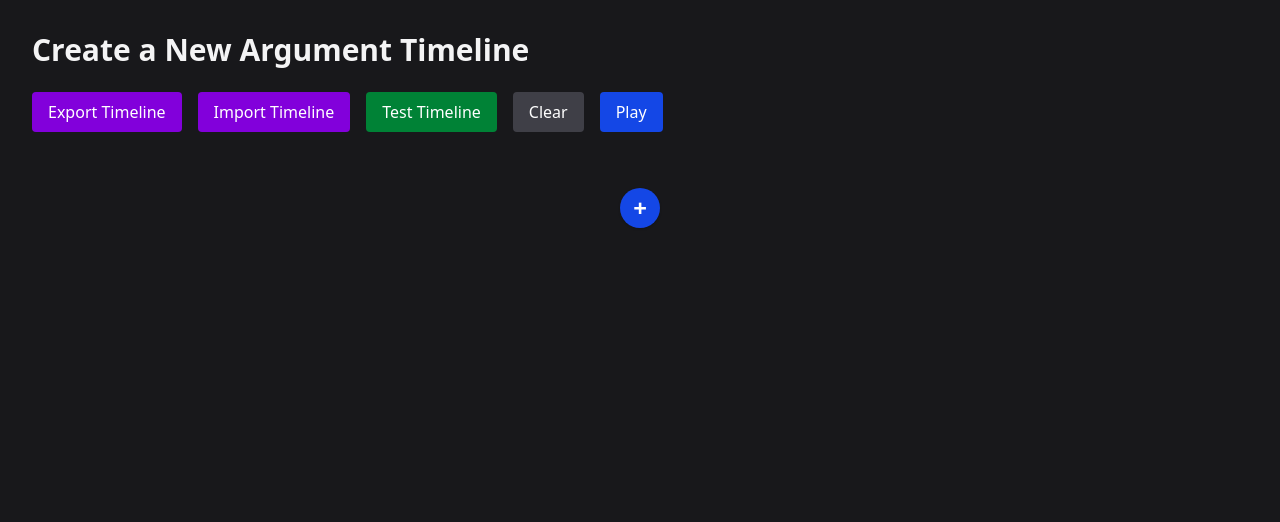
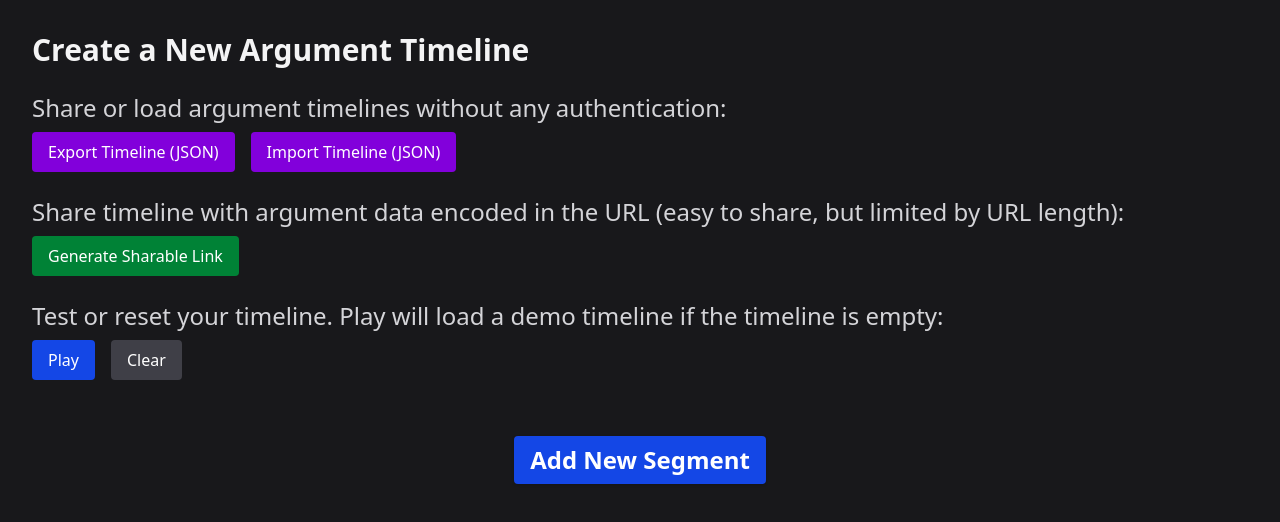
Before and after one commit to gbotros/argumenter, a Vue app: page /editor in a window 1280 px wide. Shown: the top 522 px of the page. Built offline with nearby package versions, Linux system fonts and the light colour scheme.

Commit message:
add descriptive titles

```diff
--- a/src/editor/components/EditorSegmentItem.vue
+++ b/src/editor/components/EditorSegmentItem.vue
@@ -11,7 +11,7 @@
     @dragleave="onDragLeave"
     @drop="onDrop">
     <div class="flex items-center gap-4">
-      <span class="font-bold text-blue-300 cursor-move">☰</span>
+      <span id="drag-handle" class="font-bold text-blue-300 cursor-move">☰</span>
       <span class="font-bold text-blue-300">{{
         localSegment.type === 'text' ? '📝 Text' : '🎬 Video'
       }}</span>
@@ -55,7 +55,9 @@
           v-model="localSegment.title"
           type="text"
           maxlength="100"
-          class="w-full bg-zinc-900 border border-zinc-700 rounded px-2 py-1 text-zinc-100" />
+          class="w-full bg-zinc-900 border border-zinc-700 rounded px-2 py-1 text-zinc-100"
+          title="Enter a descriptive title for this segment."
+          placeholder="Enter a descriptive title for this segment." />
       </div>
       <div class="flex-1">
         <label class="block text-xs text-zinc-400 mb-1">Stance</label>
@@ -65,7 +67,8 @@
               type="radio"
               v-model="localSegment.stance"
               value="main"
-              class="accent-blue-500" />
+              class="accent-blue-500"
+              title="Select the stance for this segment" />
             <span
               :class="[
                 'text-blue-400',
@@ -79,7 +82,8 @@
               type="radio"
               v-model="localSegment.stance"
               value="supporting"
-              class="accent-green-500" />
+              class="accent-green-500"
+              title="Select the stance for this segment" />
             <span
               :class="[
                 'text-green-400',
@@ -93,7 +97,8 @@
               type="radio"
               v-model="localSegment.stance"
               value="against"
-              class="accent-red-500" />
+              class="accent-red-500"
+              title="Select the stance for this segment" />
             <span
               :class="[
                 'text-red-400',
@@ -112,7 +117,9 @@
           v-model="localSegment.content"
           rows="2"
           maxlength="500"
-          class="w-full bg-zinc-900 border border-zinc-700 rounded px-2 py-1 text-zinc-100"></textarea>
+          class="w-full bg-zinc-900 border border-zinc-700 rounded px-2 py-1 text-zinc-100"
+          title="Enter the main content for this segment"
+          placeholder="Write the main content or claim for this segment here" ></textarea>
       </div>
       <div class="flex-1">
         <label class="block text-xs text-zinc-400 mb-1">Duration (s)</label>
@@ -121,7 +128,9 @@
           type="number"
           min="1"
           max="600"
-          class="w-full bg-zinc-900 border border-zinc-700 rounded px-2 py-1 text-zinc-100" />
+          class="w-full bg-zinc-900 border border-zinc-700 rounded px-2 py-1 text-zinc-100"
+          title="Set the duration for this segment in seconds"
+          placeholder="00" />
       </div>
     </div>
     <div v-if="localSegment.type === 'text'" class="flex flex-col gap-2 mt-2">
@@ -136,8 +145,9 @@
         <input
           v-model="localSegment.sources![sIdx]"
           type="url"
-          placeholder="https://example.com/source"
-          class="flex-1 bg-zinc-900 border border-zinc-700 rounded px-2 py-1 text-zinc-100" />
+          placeholder="https://example.com/article"
+          class="flex-1 bg-zinc-900 border border-zinc-700 rounded px-2 py-1 text-zinc-100"
+          title="Add reference URLs for this segment" />
 
         <ButtonRemoveIcon
           @click="removeSource(sIdx)"
@@ -157,7 +167,9 @@
           v-model="localSegment.videoId"
           type="text"
           maxlength="20"
-          class="w-full bg-zinc-900 border border-zinc-700 rounded px-2 py-1 text-zinc-100" />
+          class="w-full bg-zinc-900 border border-zinc-700 rounded px-2 py-1 text-zinc-100"
+          title="Enter the YouTube video identifier"
+          placeholder="Enter the YouTube video identifier" />
       </div>
       <div class="flex-1">
         <label class="block text-xs text-zinc-400 mb-1">Start At (s)</label>
@@ -166,7 +178,9 @@
           type="number"
           min="0"
           max="36000"
-          class="w-full bg-zinc-900 border border-zinc-700 rounded px-2 py-1 text-zinc-100" />
+          class="w-full bg-zinc-900 border border-zinc-700 rounded px-2 py-1 text-zinc-100"
+          title="Set the start time for this video segment in seconds"
+          placeholder="00" />
       </div>
       <div class="flex-1">
         <label class="block text-xs text-zinc-400 mb-1">End At (s)</label>
@@ -175,7 +189,9 @@
           type="number"
           min="1"
           max="36000"
-          class="w-full bg-zinc-900 border border-zinc-700 rounded px-2 py-1 text-zinc-100" />
+          class="w-full bg-zinc-900 border border-zinc-700 rounded px-2 py-1 text-zinc-100"
+          title="Set the end time for this video segment in seconds"
+          placeholder="00" />
       </div>
     </div>
     <div v-if="localSegment.type === 'video'" class="mt-4">
--- a/src/editor/components/EditorSegmentList.vue
+++ b/src/editor/components/EditorSegmentList.vue
@@ -11,10 +11,10 @@
     <div class="flex justify-center mt-6">
       <button
         @click="addSegment"
-        class="flex items-center justify-center w-10 h-10 rounded-full bg-blue-700 hover:bg-blue-600 text-white text-2xl font-bold shadow transition"
-        title="Add new segment"
+        class="flex items-center justify-center rounded bg-blue-700 hover:bg-blue-600 text-white text-2xl font-bold shadow transition w-fit px-4 py-2"
+        title="Add a new segment to the timeline"
         aria-label="Add new segment">
-        +
+        Add New Segment
       </button>
     </div>
   </div>
--- a/src/editor/components/EditorToolbar.vue
+++ b/src/editor/components/EditorToolbar.vue
@@ -1,30 +1,55 @@
 <template>
-  <div class="flex gap-4 mb-8">
+  <div class="flex flex-col gap-6 mb-8">
+    <!-- Section 1: Import/Export -->
+    <div>
+      <h2 class="mb-2 text-zinc-300 text-2xl">Share or load argument timelines without any authentication:</h2>
+      <div class="flex gap-4">
         <button
           @click="exportTimeline"
-      class="bg-purple-700 hover:bg-purple-600 text-white px-4 py-2 rounded transition">
-      Export Timeline
+          class="bg-purple-700 hover:bg-purple-600 text-white px-4 py-2 rounded transition"
+          title="Export the current timeline as a JSON file">
+          Export Timeline (JSON)
         </button>
         <label
-      class="bg-purple-700 hover:bg-purple-600 text-white px-4 py-2 rounded transition cursor-pointer">
-      Import Timeline
+          class="bg-purple-700 hover:bg-purple-600 text-white px-4 py-2 rounded transition cursor-pointer"
+          title="Import a timeline from a JSON file">
+          Import Timeline (JSON)
           <input type="file" accept="application/json" class="hidden" @change="importTimeline" />
         </label>
+      </div>
+    </div>
+
+    <!-- Section 2: Shareable Link -->
+    <div>
+      <div class="mb-2 text-zinc-300 text-2xl">Share timeline with argument data encoded in the URL (easy to share, but limited by URL length):</div>
+      <div class="flex gap-4">
         <button
           @click="testTimeline"
-      class="bg-green-700 hover:bg-green-600 text-white px-4 py-2 rounded transition">
-      Test Timeline
+          class="bg-green-700 hover:bg-green-600 text-white px-4 py-2 rounded transition"
+          title="Preview the timeline in a new tab">
+          Generate Sharable Link
+        </button>
+      </div>
+    </div>
+
+    <!-- Section 3: Play & Clear -->
+    <div>
+      <div class="mb-2 text-zinc-300 text-2xl">Test or reset your timeline. Play will load a demo timeline if the timeline is empty:</div>
+      <div class="flex gap-4">
+        <button
+          @click="playTimeline"
+          class="bg-blue-700 hover:bg-blue-600 text-white px-4 py-2 rounded transition"
+          title="Play the timeline from the beginning">
+          Play
         </button>
         <button
           @click="clearSegments"
-      class="bg-zinc-700 hover:bg-zinc-600 text-white px-4 py-2 rounded transition">
+          class="bg-zinc-700 hover:bg-zinc-600 text-white px-4 py-2 rounded transition"
+          title="Remove all segments from the timeline">
           Clear
         </button>
-    <button
-      @click="playTimeline"
-      class="bg-blue-700 hover:bg-blue-600 text-white px-4 py-2 rounded transition">
-      Play
-    </button>
+      </div>
+    </div>
   </div>
 </template>
 
@@ -82,6 +107,13 @@ function clearSegments() {
 }
 
 function playTimeline() {
+  if (!segments.value || segments.value.length === 0) {
+    // Load demo timeline if empty
+    import('@/player/data/demoTimelineData').then(module => {
+      timeline.value = module.demoSegments;
+      router.push('/');
+    });
+  } else {
     try {
       timeline.value = TimelineFactory.fromEditorSegments(segments.value);
     } catch (err) {
@@ -90,6 +122,7 @@ function playTimeline() {
     }
     router.push('/');
   }
+}
 </script>
 
 <style scoped lang="scss"></style>
```
Lines whose indentation alone changed are shown as unchanged.
